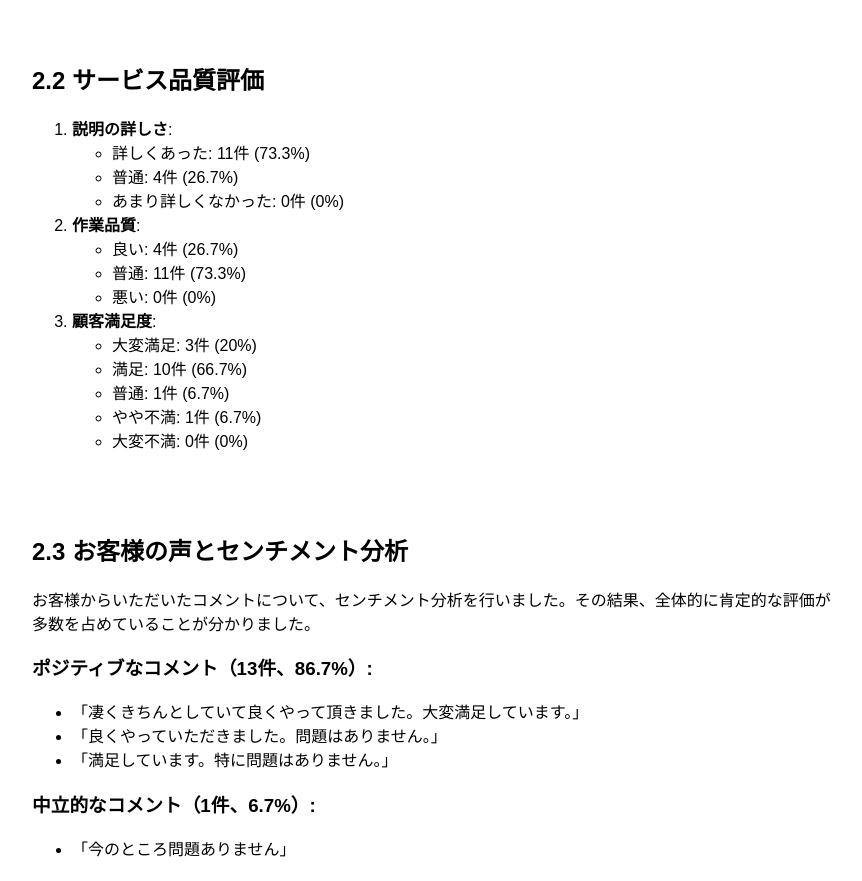
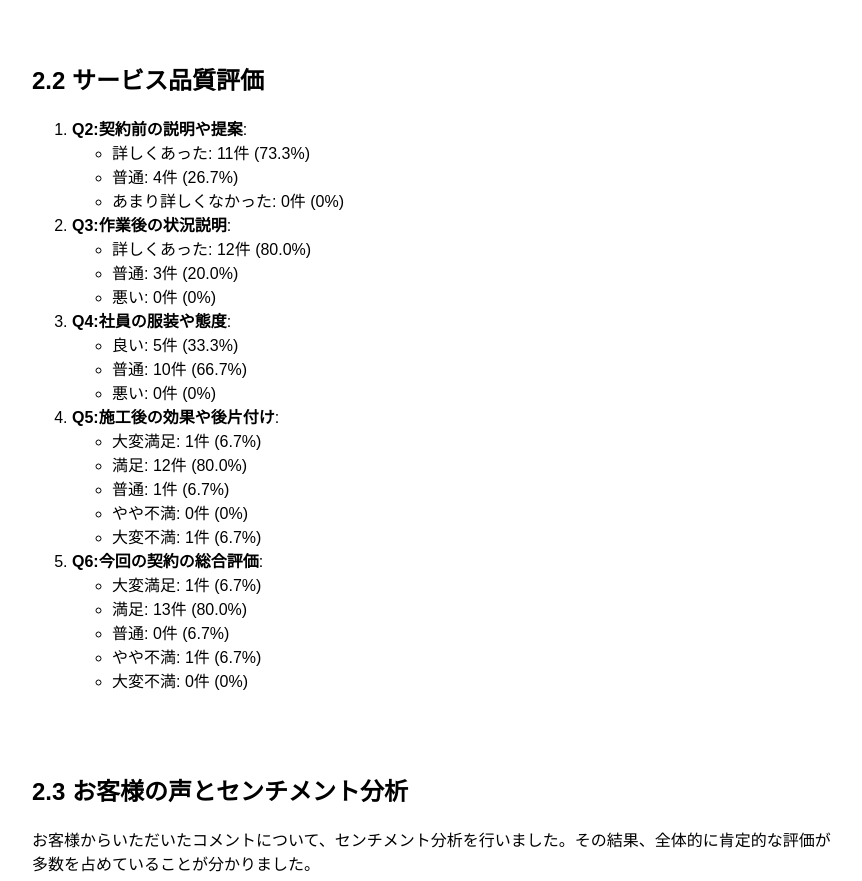
Before and after one commit to kazu5150/customer-survey-dashboard, a React (Create React App) app: page / in a window 1280 px wide. Shown: the part 1920-2801 px from the top of the page, without its empty margins (208-1070 px from the left). Built offline with nearby package versions, Linux system fonts and the light colour scheme.

Commit message:
service rating modification

```diff
--- a/src/components/CustomerSurveyDashboard.js
+++ b/src/components/CustomerSurveyDashboard.js
@@ -285,7 +285,7 @@ const CustomerSurveyDashboard = () => {
         <div style={{ marginBottom: '80px' }}></div>
 
         <h1>2. 主な調査結果</h1>
-        <h2>2.1 サービス認知経路</h2>
+        <h2>2.1 Q1:サービス認知経路</h2>
         <p>お客様が当社のサービスを知るきっかけとして、以下が主な経路となっています：</p>
         <ul>
           <li>ご紹介: 8件 (53.3%)
@@ -303,25 +303,41 @@ const CustomerSurveyDashboard = () => {
 
         <h2>2.2 サービス品質評価</h2>
         <ol>
-          <li><strong>説明の詳しさ</strong>:
+          <li><strong>Q2:契約前の説明や提案</strong>:
             <ul>
               <li>詳しくあった: 11件 (73.3%)</li>
               <li>普通: 4件 (26.7%)</li>
               <li>あまり詳しくなかった: 0件 (0%)</li>
             </ul>
           </li>
-          <li><strong>作業品質</strong>:
+          <li><strong>Q3:作業後の状況説明</strong>:
             <ul>
-              <li>良い: 4件 (26.7%)</li>
-              <li>普通: 11件 (73.3%)</li>
+              <li>詳しくあった: 12件 (80.0%)</li>
+              <li>普通: 3件 (20.0%)</li>
               <li>悪い: 0件 (0%)</li>
             </ul>
           </li>
-          <li><strong>顧客満足度</strong>:
+          <li><strong>Q4:社員の服装や態度</strong>:
             <ul>
-              <li>大変満足: 3件 (20%)</li>
-              <li>満足: 10件 (66.7%)</li>
+              <li>良い: 5件 (33.3%)</li>
+              <li>普通: 10件 (66.7%)</li>
+              <li>悪い: 0件 (0%)</li>
+            </ul>
+          </li>
+          <li><strong>Q5:施工後の効果や後片付け</strong>:
+            <ul>
+              <li>大変満足: 1件 (6.7%)</li>
+              <li>満足: 12件 (80.0%)</li>
               <li>普通: 1件 (6.7%)</li>
+              <li>やや不満: 0件 (0%)</li>
+              <li>大変不満: 1件 (6.7%)</li>
+            </ul>
+          </li>
+          <li><strong>Q6:今回の契約の総合評価</strong>:
+            <ul>
+              <li>大変満足: 1件 (6.7%)</li>
+              <li>満足: 13件 (80.0%)</li>
+              <li>普通: 0件 (6.7%)</li>
               <li>やや不満: 1件 (6.7%)</li>
               <li>大変不満: 0件 (0%)</li>
             </ul>
```
